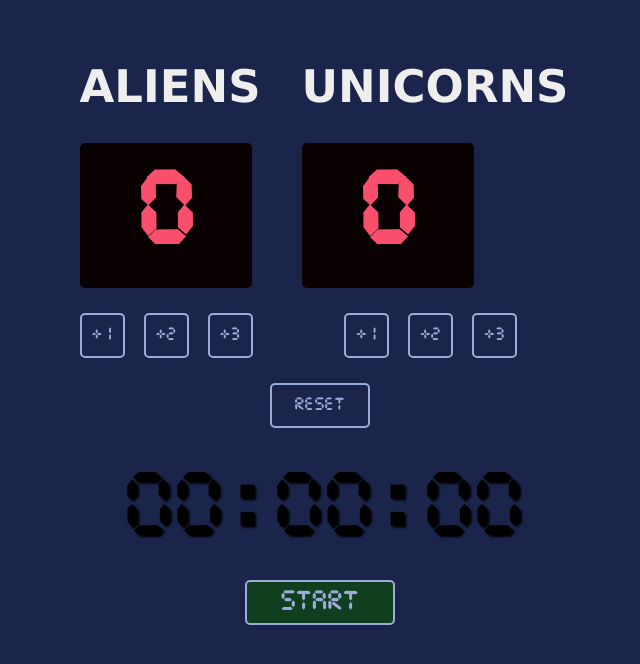
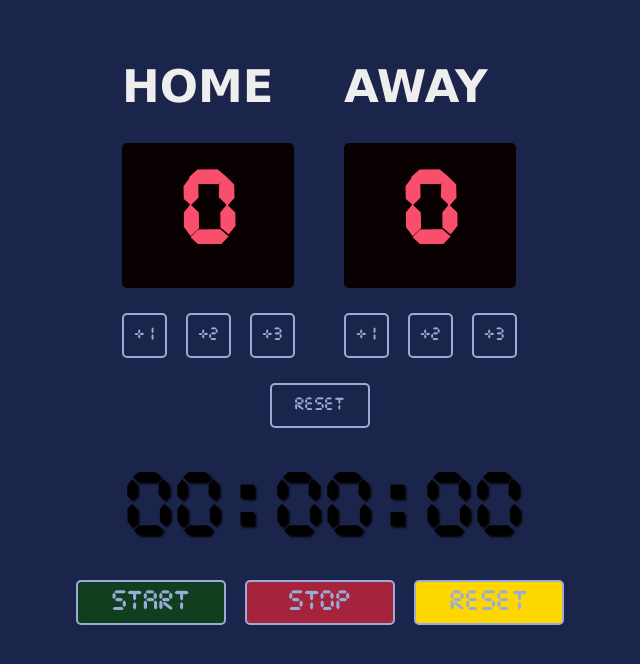
Before and after one commit to Che-ryl/basketball-scoreboard, a plain HTML site: page index.html in a window 1280 px wide. Shown: the whole page, without its empty margins (316-956 px from the left). Drawn offline with Linux system fonts and the light colour scheme.

Commit message:
Added controls to timer

```diff
--- a/index.html
+++ b/index.html
@@ -6,7 +6,7 @@
     <body>
         <div class="score-section">
             <div class="score-container">
-                <h1>ALIENS</h1>
+                <h1>HOME</h1>
                 <div class="scorecount">
                     <h2 id="home-score">0</h2>
                 </div>
@@ -15,7 +15,7 @@
                 <button class ="add-button" id="home3btn">+3</button>
             </div>
             <div class="score-container">
-                <h1>UNICORNS</h1>
+                <h1>AWAY</h1>
                 <div class="scorecount">
                     <h2 id="guest-score">0</h2>
                 </div>
@@ -30,7 +30,9 @@
                 00:00:00
             </div>
             <div id="controls">
-                <button id="start-btn" class ="add-button" onclick="start()">Start</button>
+                <button id="start-btn" class="add-button" onclick="start()">Start</button>
+                <button id="stop-btn" class="add-button" onclick="stop()">Stop</button>
+                <button id="reset-btn" class="add-button" onclick="resetTimer()">Reset</button>
             </div>
         </div>
         <script src="index.js"></script>
--- a/styles.css
+++ b/styles.css
@@ -8,6 +8,8 @@ body {
     background: #1B244A;
 }
 
+/* typography */
+
 h1 {
     color: #EEEEEE;
     font-family: 'Verdana', sans-serif;
@@ -16,6 +18,13 @@ h1 {
     text-align: left;
     padding: 0px;
 }
+
+h2 {
+    margin: 0px;
+    padding: 0px;
+}
+
+/* layout */
 
 .score-section {
     display: flex;
@@ -37,11 +46,6 @@ h1 {
     border-radius: 5px;
 }
 
-h2 {
-    margin: 0px;
-    padding: 0px;
-}
-
 .add-button {
     height: 45px;
     width: 45px;
@@ -50,7 +54,7 @@ h2 {
     font-size: 16px;
     border: 2px solid #9AABD8;
     border-radius: 5px;
-    background: #1B244A;
+    background-color: #1B244A;
     color: #9AABD8;
     cursor: pointer;
 }
@@ -69,8 +73,18 @@ h2 {
     text-shadow: 2px 2px 2px hsl(0, 33%, 1%);
 }
 
-#controls button {
+#controls button{
     width: 150px;
+    font-size:25px;
+}
+#start-btn{
     background-color: #103f20;
-    font-size: 25px;
 }
+
+#stop-btn{
+    background-color: #a5233b;
+}
+
+#reset-btn{
+    background-color: gold;
+}
```
